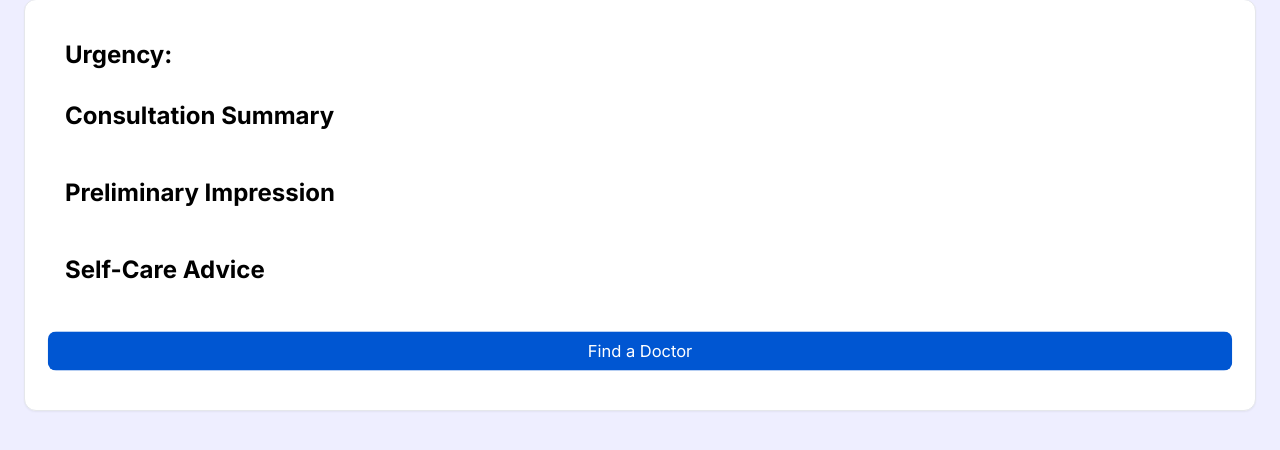
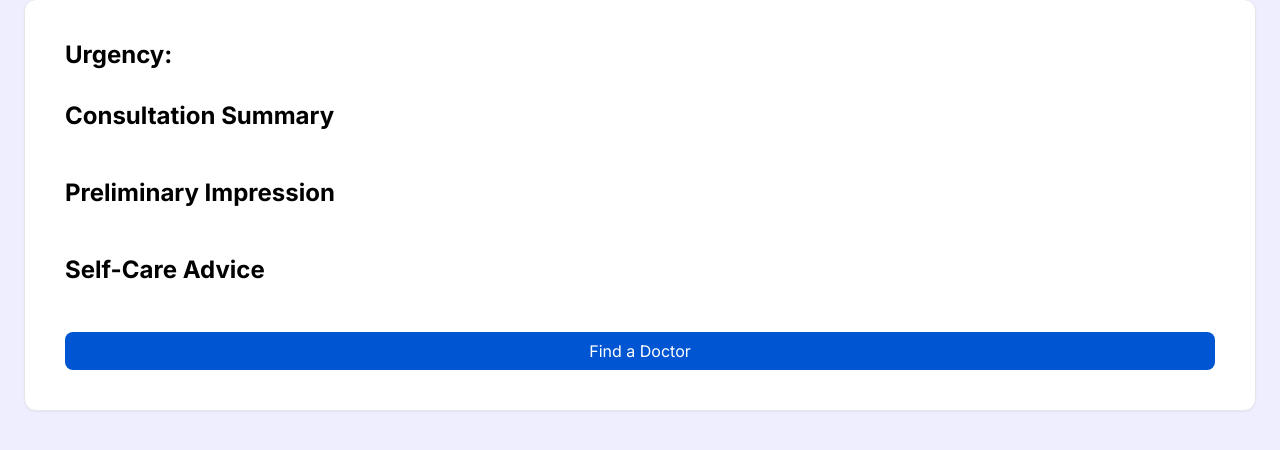
Before and after one commit to ionvop/healthtipid, a PHP site: page /case.html in a window 1280 px wide, with the pointer over the restyled element. Shown: the part 86-536 px from the top of the page. Run offline with PHP 8.4, Linux system fonts and the light colour scheme.

Commit message:
Remove scale transform on hover on buttons

```diff
--- a/user/style.css
+++ b/user/style.css
@@ -48,7 +48,6 @@ button {
 
 button:hover {
     background-color: #1f2937;
-    transform: scale(1.02);
 }
 
 button:active {
@@ -58,7 +57,6 @@ button:active {
 
 button:hover {
     background-color: #0056d2;
-    transform: scale(1.03);
 }
 
 
```
